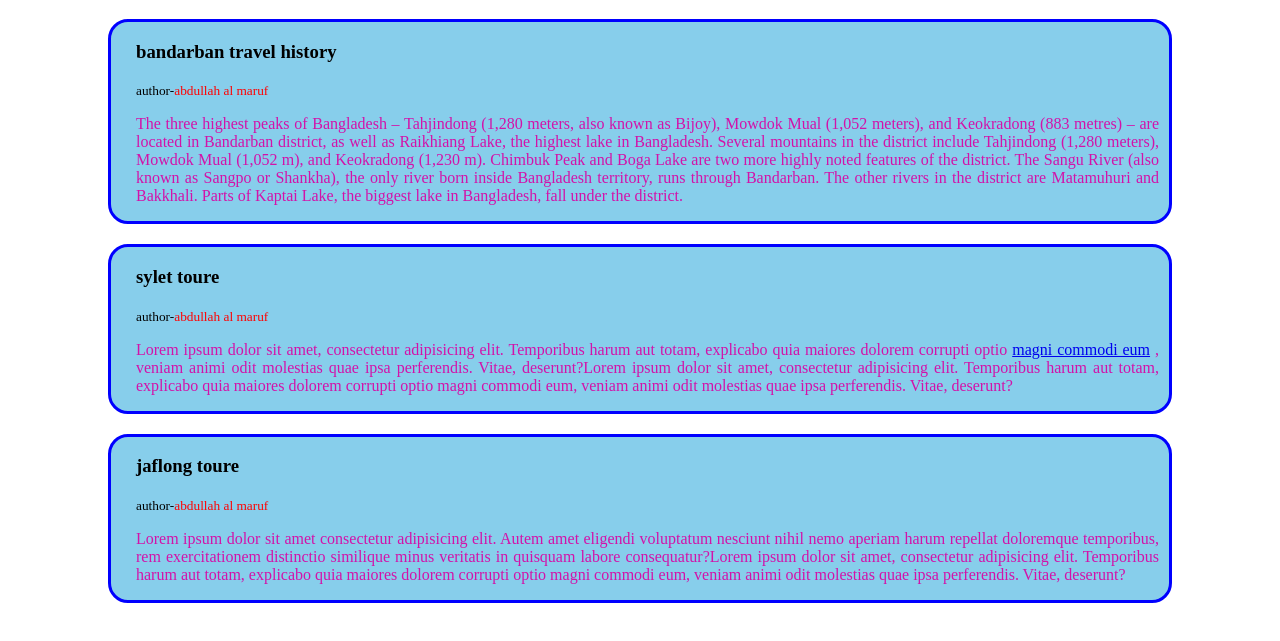
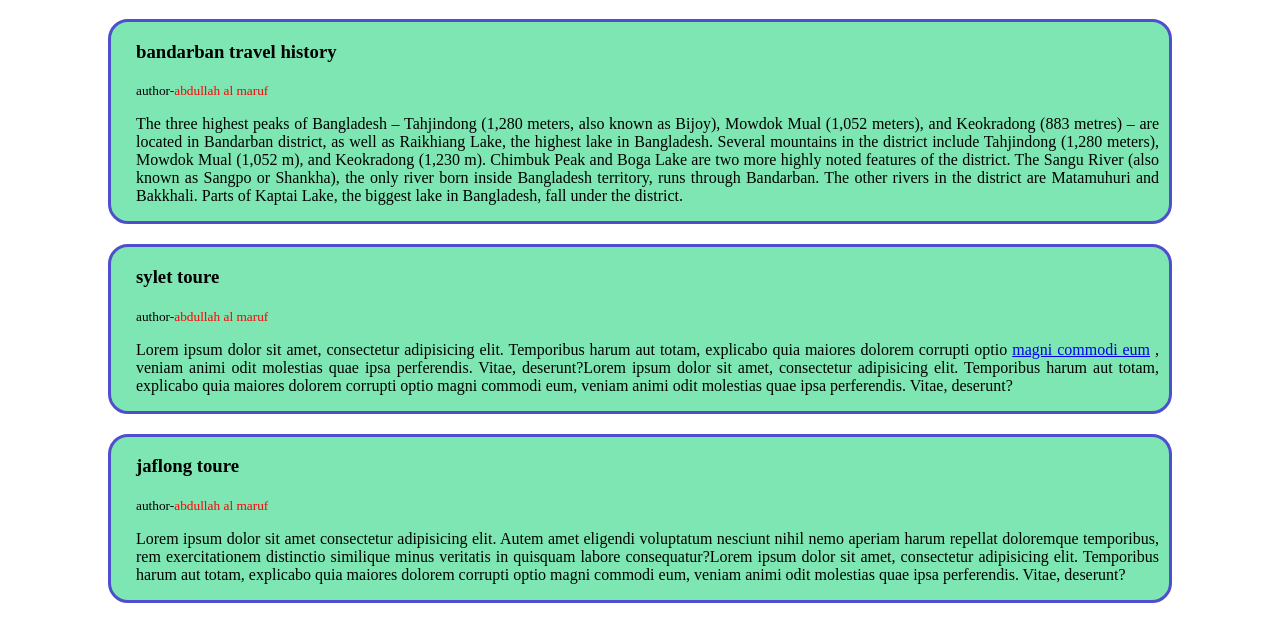
Before and after one commit to almruf/second-repo, a plain HTML site: page index.html in a window 1280 px wide. Shown: the part 61-702 px from the top of the page. Drawn offline with Linux system fonts and the light colour scheme.

Commit message:
color change

```diff
--- a/styel.css
+++ b/styel.css
@@ -6,8 +6,8 @@ h1{
     font-weight: 900;
 }
 .para{
-    border: 3px solid blue;
-    background-color: skyblue;
+    border: 3px solid rgb(79, 79, 205);
+    background-color: rgb(125, 230, 179);
     margin: 20px 100px ;
     border-radius: 20px;
     padding-left: 25px;
@@ -19,7 +19,7 @@ h1{
     color: red;
 }
 .para p{
-    color: rgb(211, 18, 169)  ;
+    color: rgb(0, 0, 0)  ;
     text-align:justify;
 
 }
```
